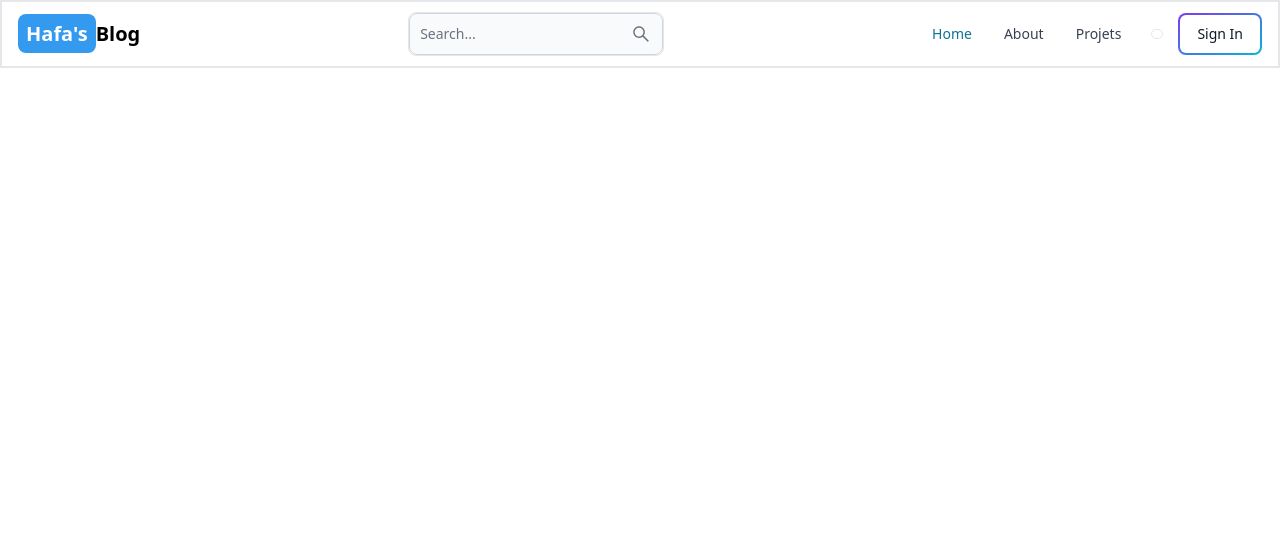
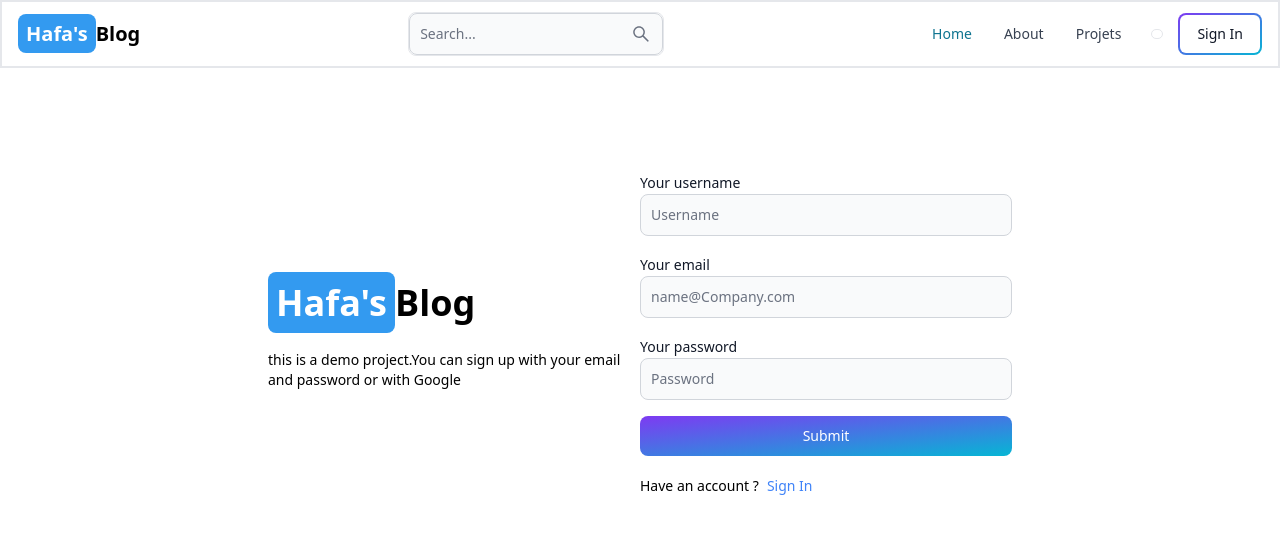
Before and after one commit to hafayouness/Mern-Blog, a React (Vite) app in the folder client/: page /sign-up in a window 1280 px wide. Shown: the top 534 px of the page. Built offline with nearby package versions, Linux system fonts and the light colour scheme.

Commit message:
create a sign up page ui

```diff
--- a/client/src/App.jsx
+++ b/client/src/App.jsx
@@ -13,7 +13,7 @@ export default function App() {
       <Header />
       <Routes>
         <Route path="/" element={<Home />} />
-        <Route path="/signup" element={<Signup />} />
+        <Route path="/sign-up" element={<Signup />} />
         <Route path="/sign-in" element={<Signin />} />
         <Route path="/projets" element={<Projets />} />
         <Route path="/dashboard" element={<Dashboard />} />
--- a/client/src/components/Header.jsx
+++ b/client/src/components/Header.jsx
@@ -39,7 +39,7 @@ function Header() {
         </Button>
       </div>
 
-      <Link to="/sign-in" className="btn-sign-1">
+      <Link to="/sign-up" className="btn-sign-1">
         <Button
           gradientDuoTone="purpleToBlue"
           outlineclassName="rounded-lg text-white "
@@ -69,7 +69,7 @@ function Header() {
       >
         <FaMoon className="w-full" />
       </Button>
-      <Link to="/sign-in" className="btn-sign">
+      <Link to="/sign-up" className="btn-sign">
         <Button
           gradientDuoTone="purpleToBlue"
           outlineclassName="rounded-lg text-white "
--- a/client/src/index.css
+++ b/client/src/index.css
@@ -43,3 +43,20 @@
     display: none;
   }
 }
+
+/* signin */
+.content-sign {
+  min-height: 100vh;
+  margin-top: 5rem;
+  padding: 10px;
+}
+.content-sign .text {
+  font-size: 2.25rem;
+}
+.content-sign p {
+  font-size: 0.875rem;
+  margin-top: 1.25rem;
+}
+.link-in {
+  margin-top: 1.25rem;
+}
--- a/client/src/pages/Signin.jsx
+++ b/client/src/pages/Signin.jsx
@@ -1,7 +1,61 @@
 import React from "react";
+import { Link } from "react-router-dom";
+import "../index.css";
+import { Button, Label, TextInput } from "flowbite-react";
 
 function Signin() {
-  return <div>signin</div>;
+  return (
+    <div>signin</div>
+    // <div className="content-sign">
+    //   <div className="flex p-3 max-w-3xl mx-auto flex-col md:flex-row md:items-center">
+    //     {/* left */}
+    //     <div className="flex-1">
+    //       <Link to="/" className="font-bold dark:text-white text">
+    //         <span className=" title-header rounded-lg text-white px-2 py-1.5">
+    //           Hafa's
+    //         </span>
+    //         Blog
+    //       </Link>
+    //       <p className="text-sm mt-5">
+    //         this is a demo project.You can sign up with your email and password
+    //         or with Google
+    //       </p>
+    //     </div>
+
+    //     {/* right */}
+    //     <div className="flex-1">
+    //       <form className="flex flex-col gap-4">
+    //         <div>
+    //           <Label value="Your username" />
+    //           <TextInput type="text" placeholder="Username" id="username" />
+    //         </div>
+    //         <div>
+    //           <Label value="Your email" />
+    //           <TextInput
+    //             type="email"
+    //             placeholder="name@Company.com"
+    //             id="username"
+    //           />
+    //         </div>
+    //         <div>
+    //           <Label value="Your password" />
+    //           <TextInput type="password" placeholder="Password" id="username" />
+    //         </div>
+
+    //         <Button gradientDuoTone="purpleToBlue" type="submit">
+    //           Submit
+    //         </Button>
+    //       </form>
+    //       <div className="flex gap-2 text-sm link-in">
+    //         <span> Have an account ?</span>
+    //         <Link to="/sign-in" className="text-blue-500 ">
+    //           Sign In
+    //         </Link>
+    //       </div>
+    //     </div>
+    //   </div>
+    // </div>
+  );
 }
 
 export default Signin;
--- a/client/src/pages/Signup.jsx
+++ b/client/src/pages/Signup.jsx
@@ -1,7 +1,60 @@
 import React from "react";
+import { Link } from "react-router-dom";
+import "../index.css";
+import { Button, Label, TextInput } from "flowbite-react";
 
 function Signup() {
-  return <div>signup</div>;
+  return (
+    <div className="content-sign">
+      <div className="flex p-3 max-w-3xl mx-auto flex-col md:flex-row md:items-center">
+        {/* left */}
+        <div className="flex-1">
+          <Link to="/" className="font-bold dark:text-white text">
+            <span className=" title-header rounded-lg text-white px-2 py-1.5">
+              Hafa's
+            </span>
+            Blog
+          </Link>
+          <p className="text-sm mt-5">
+            this is a demo project.You can sign up with your email and password
+            or with Google
+          </p>
+        </div>
+
+        {/* right */}
+        <div className="flex-1">
+          <form className="flex flex-col gap-4">
+            <div>
+              <Label value="Your username" />
+              <TextInput type="text" placeholder="Username" id="username" />
+            </div>
+            <div>
+              <Label value="Your email" />
+              <TextInput
+                type="email"
+                placeholder="name@Company.com"
+                id="username"
+              />
+            </div>
+            <div>
+              <Label value="Your password" />
+              <TextInput type="password" placeholder="Password" id="username" />
+            </div>
+
+            <Button gradientDuoTone="purpleToBlue" type="submit">
+              Submit
+            </Button>
+          </form>
+          <div className="flex gap-2 text-sm link-in">
+            <span> Have an account ?</span>
+            <Link to="/sign-in" className="text-blue-500 ">
+              Sign In
+            </Link>
+          </div>
+        </div>
+      </div>
+    </div>
+  );
 }
 
 export default Signup;
```
Also changed, not shown: 1 other file (tests, documents, lock files or other folders).
